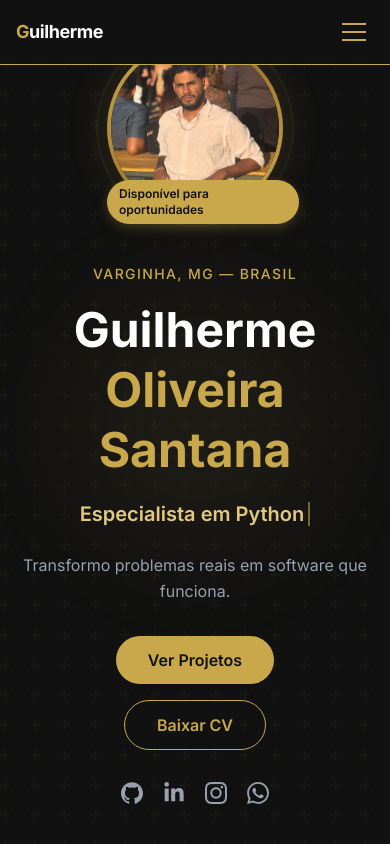
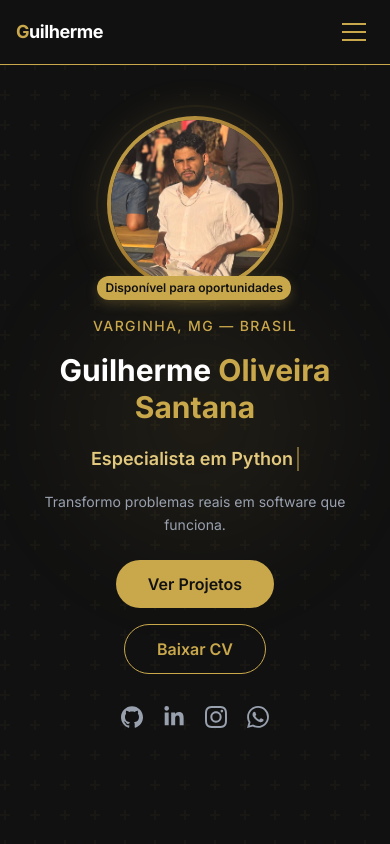
Before and after one commit to Guii15/Portfolio, a React (Vite) app: page / in a window 390 px wide. Shown: the top 844 px of the page. Built offline with nearby package versions, Linux system fonts and the light colour scheme.

Commit message:
Fix mobile layout: reduce name font size, fix badge wrap, tighten spacing

```diff
--- a/src/components/Hero.jsx
+++ b/src/components/Hero.jsx
@@ -73,7 +73,7 @@ export default function Hero() {
       />
 
       <div className="relative z-10 w-full px-4" style={{ maxWidth: '1100px', margin: '0 auto' }}>
-        <div className="flex flex-col-reverse md:flex-row items-center justify-between gap-12 md:gap-16">
+        <div className="flex flex-col-reverse md:flex-row items-center justify-between gap-6 sm:gap-12 md:gap-16">
 
           {/* Lado esquerdo — texto */}
           <motion.div
@@ -98,7 +98,7 @@ export default function Hero() {
               initial="hidden"
               animate="visible"
               transition={{ delay: 0.2 }}
-              className="text-5xl sm:text-6xl font-bold text-white mb-4 leading-tight"
+              className="text-3xl sm:text-5xl lg:text-6xl font-bold text-white mb-4 leading-tight"
             >
               {personal.name.split(' ')[0]}{' '}
               <span style={{ color: '#C9A84C' }}>
@@ -112,7 +112,7 @@ export default function Hero() {
               initial="hidden"
               animate="visible"
               transition={{ delay: 0.3 }}
-              className="text-xl sm:text-2xl font-semibold mb-5 h-9 flex items-center md:justify-start justify-center"
+              className="text-lg sm:text-2xl font-semibold mb-4 sm:mb-5 h-8 sm:h-9 flex items-center md:justify-start justify-center"
               style={{ color: '#E2C97E' }}
             >
               <span>{displayed}</span>
@@ -127,7 +127,7 @@ export default function Hero() {
               initial="hidden"
               animate="visible"
               transition={{ delay: 0.4 }}
-              className="text-base text-gray-400 mb-8 max-w-md leading-relaxed mx-auto md:mx-0"
+              className="text-sm sm:text-base text-gray-400 mb-6 sm:mb-8 max-w-md leading-relaxed mx-auto md:mx-0"
             >
               {personal.tagline}
             </motion.p>
@@ -247,7 +247,7 @@ export default function Hero() {
                 initial={{ opacity: 0, scale: 0.8 }}
                 animate={{ opacity: 1, scale: 1 }}
                 transition={{ delay: 0.9, duration: 0.4 }}
-                className="absolute -bottom-2 -right-4 px-3 py-1.5 rounded-full text-xs font-semibold"
+                className="absolute -bottom-2 -right-2 sm:-right-4 px-2 sm:px-3 py-1 sm:py-1.5 rounded-full text-xs font-semibold whitespace-nowrap"
                 style={{
                   backgroundColor: '#C9A84C',
                   color: '#111111',
```
